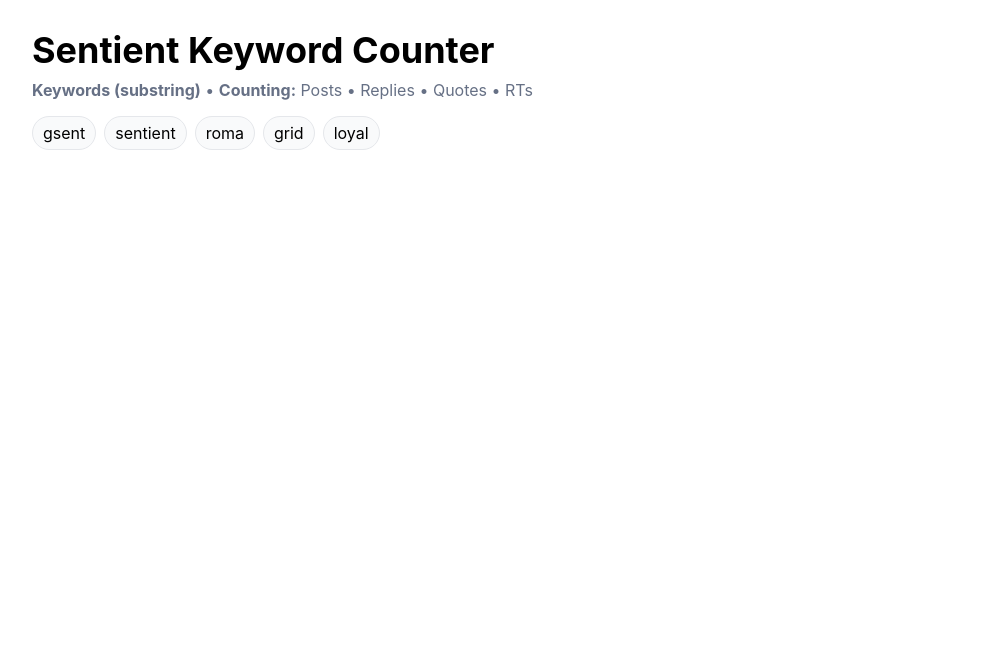
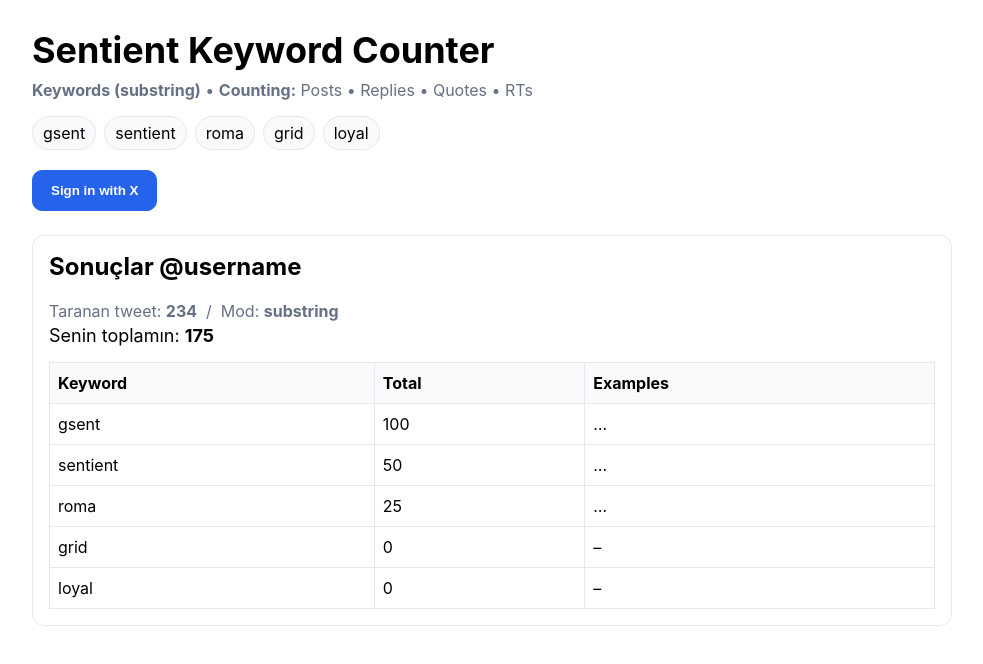
Before and after one commit to akubilayozel/sentient-keyword-counter, a Next.js app: page / in a window 1280 px wide. Shown: the top 664 px of the page, without its empty margins (148-1131 px from the left). Built offline with nearby package versions, Linux system fonts and the light colour scheme.

Commit message:
Update index.tsx

```diff
--- a/pages/index.tsx
+++ b/pages/index.tsx
@@ -27,6 +27,64 @@ export default function Home() {
           </span>
         ))}
       </div>
+
+      {/* Sign in with X (şimdilik pasif) */}
+      <div style={{ margin: "6px 0 24px" }}>
+        <button
+          onClick={() => {}}
+          style={{
+            padding: "12px 18px",
+            borderRadius: 10,
+            border: "1px solid #2563eb",
+            background: "#2563eb",
+            color: "white",
+            fontWeight: 600
+          }}
+        >
+          Sign in with X
+        </button>
+      </div>
+
+      {/* Sonuçlar (placeholder) */}
+      <section style={{ border: "1px solid #E5E7EB", borderRadius: 12, padding: 16, background: "#fff" }}>
+        <h2 style={{ marginTop: 0 }}>Sonuçlar @username</h2>
+        <p style={{ margin: "4px 0", color: "#667085" }}>
+          Taranan tweet: <b>234</b> &nbsp;/&nbsp; Mod: <b>substring</b>
+        </p>
+        <p style={{ margin: "4px 0 16px", fontSize: 18 }}>
+          Senin toplamın: <b>175</b>
+        </p>
+
+        <div style={{ overflowX: "auto" }}>
+          <table style={{ width: "100%", borderCollapse: "collapse" }}>
+            <thead>
+              <tr>
+                <th style={th}>Keyword</th>
+                <th style={th}>Total</th>
+                <th style={th}>Examples</th>
+              </tr>
+            </thead>
+            <tbody>
+              {[
+                { k: "gsent", t: 100, e: "…" },
+                { k: "sentient", t: 50, e: "…" },
+                { k: "roma", t: 25, e: "…" },
+                { k: "grid", t: 0, e: "–" },
+                { k: "loyal", t: 0, e: "–" }
+              ].map((row) => (
+                <tr key={row.k}>
+                  <td style={td}>{row.k}</td>
+                  <td style={td}>{row.t}</td>
+                  <td style={td}>{row.e}</td>
+                </tr>
+              ))}
+            </tbody>
+          </table>
+        </div>
+      </section>
     </main>
   );
 }
+
+const th: React.CSSProperties = { border: "1px solid #E5E7EB", padding: "10px 8px", textAlign: "left", background: "#F9FAFB" };
+const td: React.CSSProperties = { border: "1px solid #E5E7EB", padding: "10px 8px", textAlign: "left" };
```
